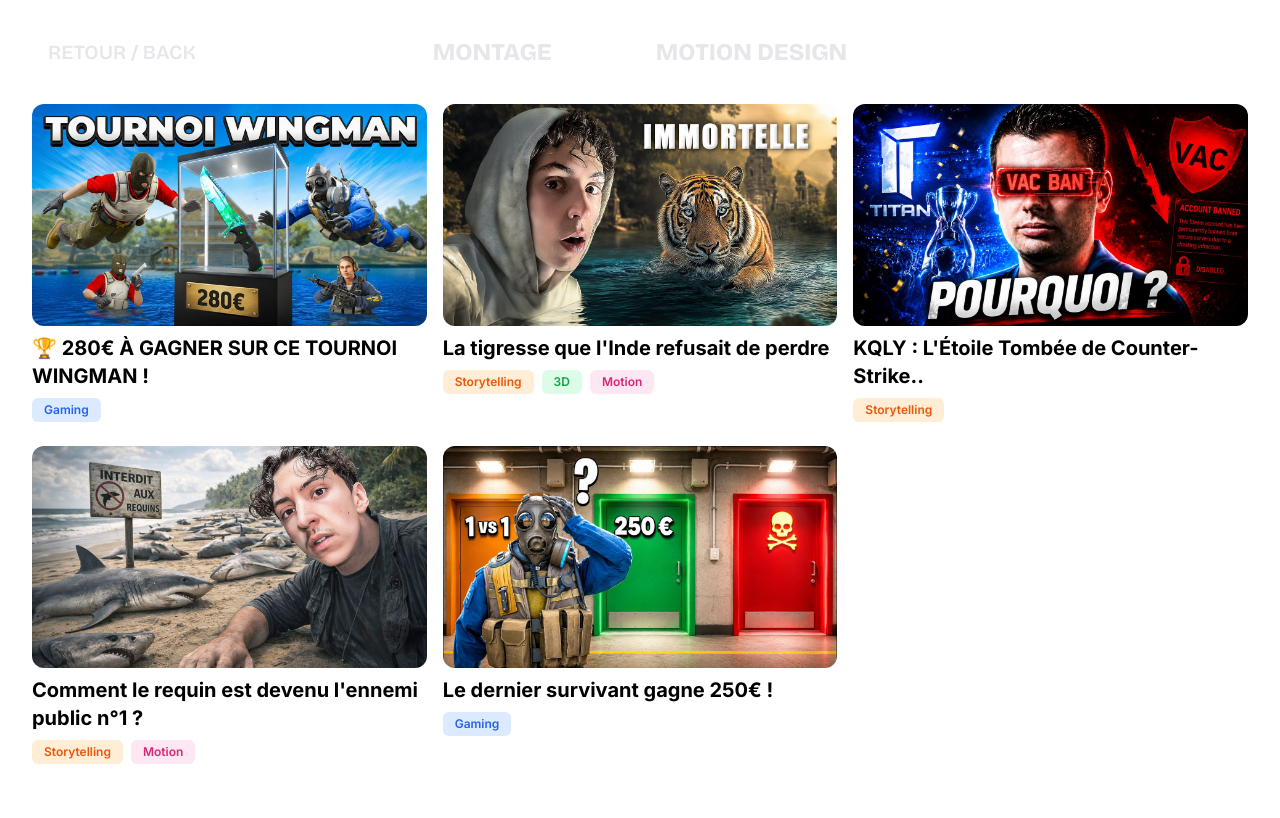
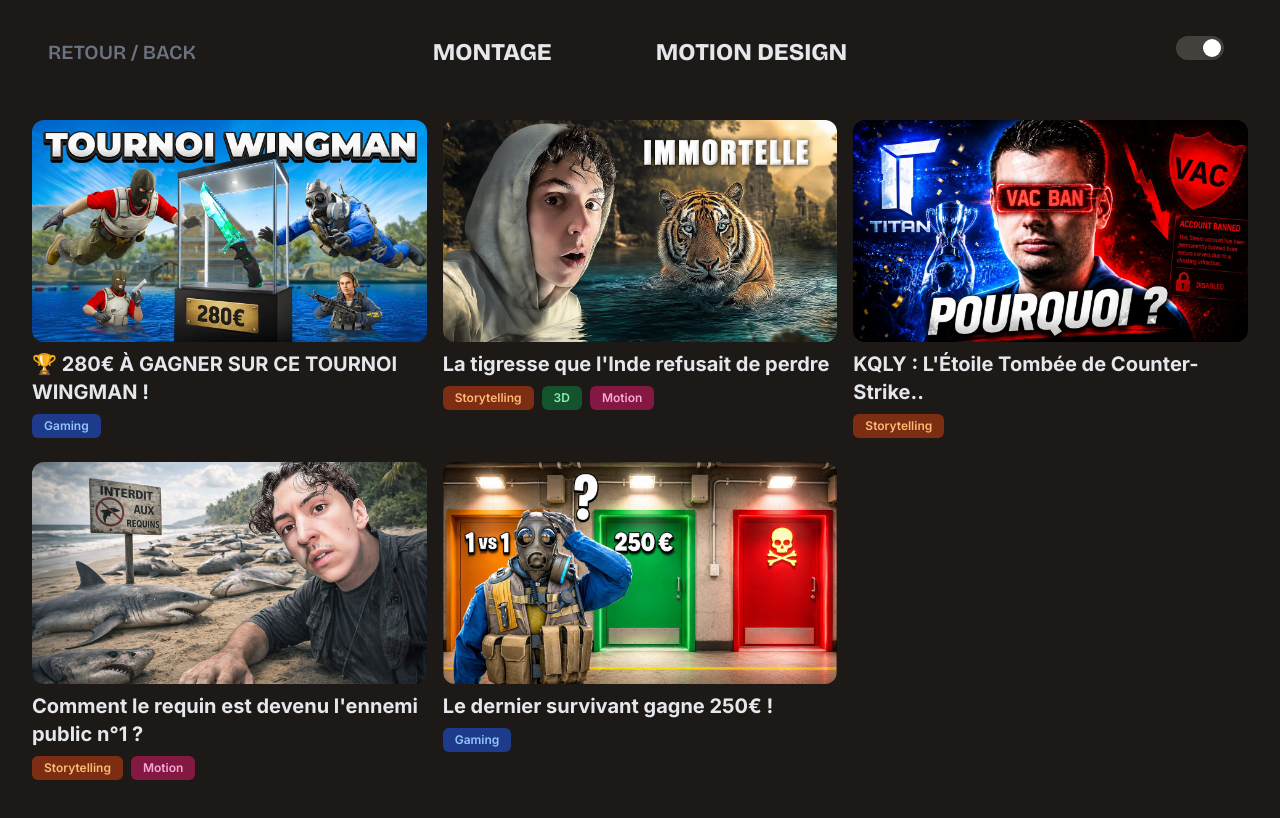
Before and after one commit to SunSpes/Portfolio, a React (Vite) app: page /montage in a window 1280 px wide. Shown: the top 818 px of the page. Built offline with nearby package versions, Linux system fonts and the light colour scheme; a web font is replaced by a local one.

Commit message:
DARK MODE

```diff
--- a/index.html
+++ b/index.html
@@ -14,6 +14,8 @@
     <meta property="og:url" content="https://sunspes.fr/" />
     <meta property="og:type" content="website" />
 
+
+
   <body class="">
     <div id="root"></div>
     <script type="module" src="/src/main.jsx"></script>
--- a/package.json
+++ b/package.json
@@ -13,7 +13,8 @@
     "react": "^19.2.7",
     "react-dom": "^19.2.7",
     "react-helmet-async": "^3.0.0",
-    "react-router-dom": "^7.18.1"
+    "react-router-dom": "^7.18.1",
+    "tailwind-scrollbar-hide": "^4.0.0"
   },
   "devDependencies": {
     "@eslint/js": "^10.0.1",
--- a/src/Header.jsx
+++ b/src/Header.jsx
@@ -1,10 +1,12 @@
 import { useState } from 'react'
+import { useTheme } from './useTheme'
 import { useNavigate, useLocation, Routes, Route } from 'react-router-dom'
 import Home from './home.jsx'
 import Montage from './montage.jsx'
 import MotionDesign from './motiondesign.jsx'
 
 function Header() {
+  const { theme, toggleTheme } = useTheme()
   const [menuOpen, setMenuOpen] = useState(false)
   const navigate = useNavigate()
   const location = useLocation()
@@ -16,12 +18,14 @@
   }
 
   return (
-    <div className="z-50 px-6 md:px-12 py-6 md:py-8 text-white font-bricolage font-semibold flex flex-row justify-center items-center gap-4 relative">
+    <div className={`${isHome ? 'bg-transparent' : 'bg-white dark:bg-stone-900'}
+    z-50 px-6 md:px-12 py-6 transition-colors duration-300 ease-in-out md:py-8 text-white font-bricolage font-semibold flex flex-row justify-center items-center gap-4 relative`}
+    >
 
       {!isHome && (
         <button
           onClick={() => navigate('/')}
-          className="absolute text-black left-6 md:left-12 flex items-center md:text-gray-200 md:hover:text-stone-900 transition-colors duration-300 text-sm md:text-xl"
+          className="absolute text-black left-6 md:left-12 flex items-center md:text-gray-200 md:dark:text-gray-500 md:hover:text-stone-900 dark:hover:text-gray-100 transition-colors duration-300 text-sm md:text-xl"
         >
           RETOUR / BACK
         </button>
@@ -30,16 +34,31 @@
       <section className="hidden md:flex text-transparent font-black text-2xl flex-row gap-10">
         <button
           onClick={() => goTo('/montage')}
-          className={`${isHome ? 'text-white drop-shadow-lg' : 'text-gray-200'}  hover:text-pink-400 py-1 px-8 transition-all duration-300 ease-in-out hover:scale-110`}
+          className={`${isHome ? 'text-white drop-shadow-lg' : 'text-gray-200'} hover:text-pink-400 py-1 px-8 transition-all duration-300 ease-in-out hover:scale-110`}
         >
           MONTAGE
         </button>
         <button
           onClick={() => goTo('/motion-design')}
-          className={`${isHome ? 'text-white drop-shadow-lg' : 'text-gray-200'}  hover:text-pink-400 py-1 px-8 transition-all duration-400 ease-in-out hover:scale-110`}
+          className={`${isHome ? 'text-white drop-shadow-lg' : 'text-gray-200'} hover:text-pink-400 py-1 px-8 transition-all duration-400 ease-in-out hover:scale-110`}
         >
           MOTION DESIGN
         </button>
+        <button
+  onClick={toggleTheme}
+  aria-label="Changer de thème"
+  className={`absolute right-6 md:right-12 flex h-8 scale-75 w-16 items-center rounded-full p-1 transition-colors duration-300 ${
+    theme === "light" ? "bg-stone-700" : "bg-gray-300"
+  }`}
+>
+  <div
+    className={`flex h-6 w-6 items-center justify-center rounded-full bg-white shadow-md transition-transform duration-300 ${
+      theme === "light" ? "translate-x-8" : "translate-x-0"
+    }`}
+  >
+    {theme === "light" ? "🌙" : "☀️"}
+  </div>
+</button>
       </section>
 
       {/* Bouton burger (mobile uniquement) */}
--- a/src/index.css
+++ b/src/index.css
@@ -13,7 +13,3 @@
   padding: 0;
   height: 100%;
 }
-
-#root {
-  height: 100%;
-}
--- a/src/montage.jsx
+++ b/src/montage.jsx
@@ -48,20 +48,21 @@
 ]
 
 const tagColors = {
-  Gaming: 'bg-blue-100 text-blue-600',
-  Concept: 'bg-purple-100 text-purple-600',
-  Storytelling: 'bg-orange-100 text-orange-600',
-  '3D': 'bg-green-100 text-green-600',
-  Motion: 'bg-pink-100 text-pink-600',
+  Gaming: 'bg-blue-100 dark:bg-blue-900 text-blue-600 dark:text-blue-300',
+  Concept: 'bg-purple-100 dark:bg-purple-900 text-purple-600 dark:text-purple-300',
+  Storytelling: 'bg-orange-100 dark:bg-orange-900 text-orange-600 dark:text-orange-300',
+  '3D': 'bg-green-100 dark:bg-green-900 text-green-600 dark:text-green-300',
+  Motion: 'bg-pink-100 dark:bg-pink-900 text-pink-600 dark:text-pink-300',
 }
 
-const getTagColor = (tag) => tagColors[tag] || 'bg-gray-100 text-gray-600'
+const getTagColor = (tag) => tagColors[tag] || 'bg-gray-100 dark:bg-gray-900 text-gray-600 dark:text-gray-300'
 
 function Montage() {
   const [selectedVideo, setSelectedVideo] = useState(null)
 
   return (
-    <div className="px-6 bg-white text-black font-inter sm:grid grid-cols-2 md:grid-cols-3 grid-rows-2 gap-0">
+    <div className="bg-white transition-colors duration-300 ease-in-out h-screen overflow-y-auto scrollbar-hide dark:bg-stone-900">
+    <div className="px-6 pt-4 text-black dark:text-gray-200 font-inter sm:grid grid-cols-2 md:grid-cols-3 grid-rows-2 gap-0">
       {/* Référencement SEO */}
       <Helmet>
         <title>Montage Vidéo — Sunspes Studio</title>
@@ -84,7 +85,7 @@
                 return (
                   <span
                     key={i}
-                    className={`${getTagColor(cleanTag)} text-xs font-semibold px-3 py-1 rounded-md`}
+                    className={`${getTagColor(cleanTag)} transition-colors duration-300 text-xs font-semibold px-3 py-1 rounded-md`}
                   >
                     {cleanTag}
                   </span>
@@ -125,6 +126,8 @@
         </div>
       )}
     </div>
+
+    </div>
   )
 }
 
--- /dev/null
+++ b/src/useTheme.js
@@ -0,0 +1,24 @@
+import { useState, useEffect } from 'react'
+
+export function useTheme() {
+  const [theme, setTheme] = useState(() => {
+    // Vérifie le localStorage, sinon la préférence système
+    const saved = localStorage.getItem('theme')
+    if (saved) return saved
+    return window.matchMedia('(prefers-color-scheme: light)').matches ? 'light' : 'dark'
+  })
+
+  useEffect(() => {
+    const root = document.documentElement
+    if (theme === 'light') {
+      root.classList.add('dark')
+    } else {
+      root.classList.remove('dark')
+    }
+    localStorage.setItem('theme', theme)
+  }, [theme])
+
+  const toggleTheme = () => setTheme(prev => (prev === 'light' ? 'dark' : 'light'))
+
+  return { theme, toggleTheme }
+}
--- a/tailwind.config.cjs
+++ b/tailwind.config.cjs
@@ -1,5 +1,6 @@
 /** @type {import('tailwindcss').Config} */
 module.exports = {
+  darkMode: 'class',
   content: [
     "./index.html",
     "./src/**/*.{js,ts,jsx,tsx}",
@@ -29,5 +30,7 @@
       },
     },
   },
-  plugins: [],
+  plugins: [
+    require('tailwind-scrollbar-hide'),
+  ],
 }
```
Also changed, not shown: 1 other file (tests, documents, lock files or other folders).
